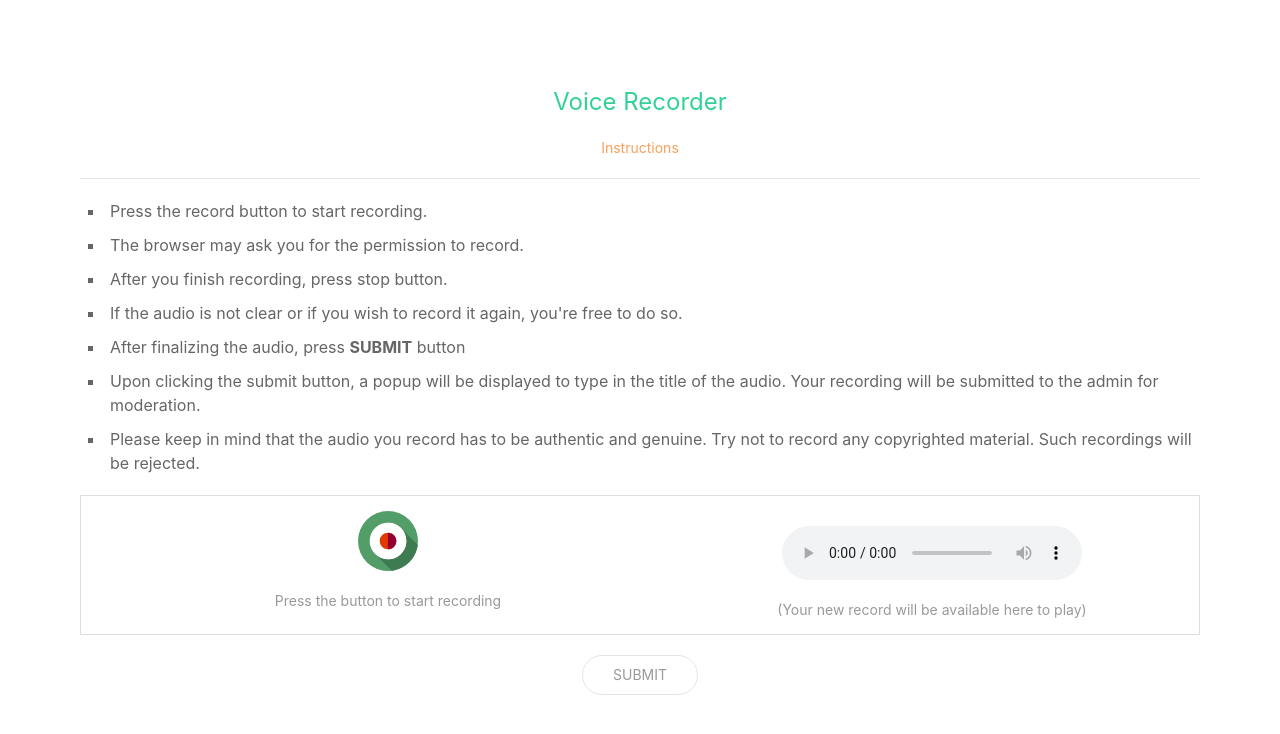
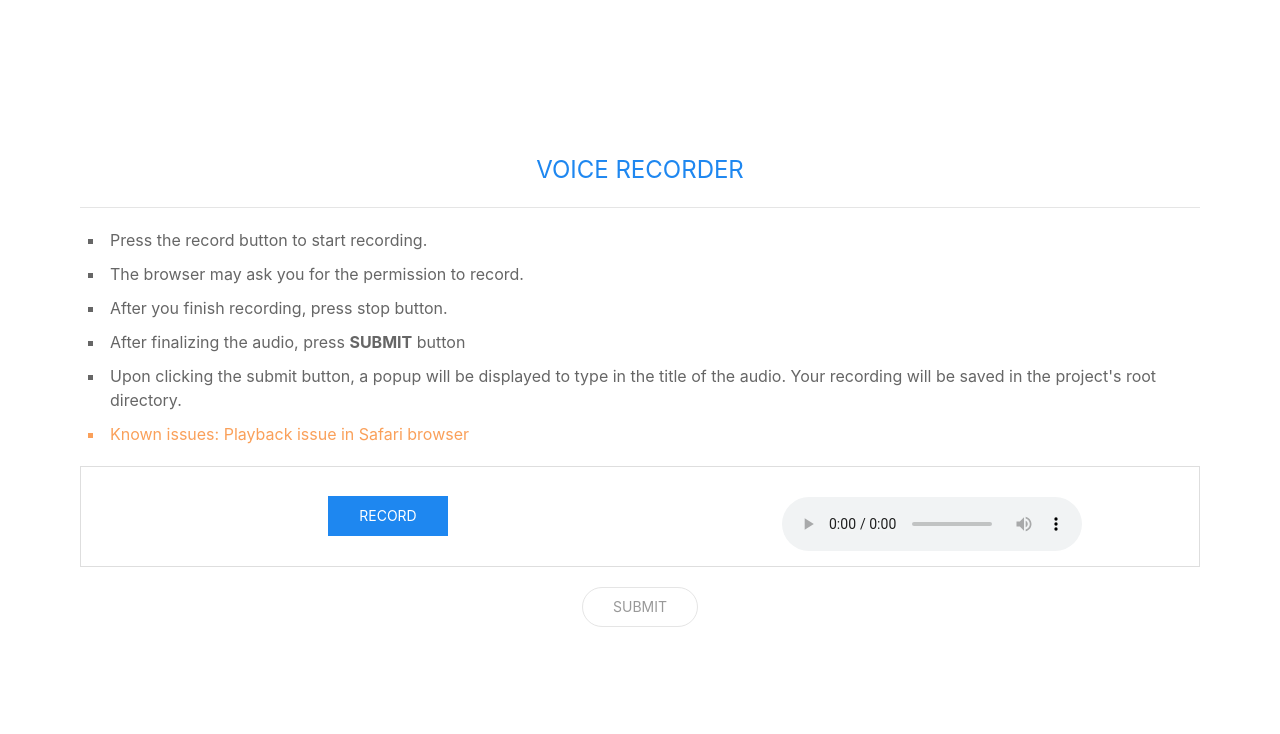
Before and after one commit to kpsaurus/django-audio-recorder, a Django app: page / in a window 1280 px wide. Shown: the top 734 px of the page. Run offline with Django 3.2, Linux system fonts and the light colour scheme; some libraries are stand-ins or nearby versions.

Commit message:
Update index.html
Template changes. Removed some instructions. Updated buttons.

```diff
--- a/main/templates/main/index.html
+++ b/main/templates/main/index.html
@@ -25,6 +25,7 @@
 
 
 
+
     </style>
 </head>
 <body>
@@ -33,38 +34,31 @@
     <div class="uk-flex uk-flex-middle uk-flex-center uk-height-1-1">
         <div>
             <div>
-                <h3 class="uk-text-center uk-text-success">Voice Recorder</h3>
-                <h6 class="uk-text-center uk-text-warning uk-margin">Instructions</h6>
+                <h3 class="uk-text-center uk-text-primary">VOICE RECORDER</h3>
                 <hr>
                 <ul class="uk-list uk-list-square">
                     <li>Press the record button to start recording.</li>
                     <li>The browser may ask you for the permission to record.</li>
                     <li>After you finish recording, press stop button.</li>
-                    <li>If the audio is not clear or if you wish to record it again, you're free to do so.</li>
                     <li>After finalizing the audio, press <b>SUBMIT</b> button</li>
                     <li>Upon clicking the submit button, a popup will be displayed to type in the title of the audio.
-                        Your recording will be submitted to the admin for moderation.
+                        Your recording will be saved in the project's root directory.
                     </li>
-                    <li>Please keep in mind that the audio you record has to be authentic and genuine. Try not to
-                        record any copyrighted material. Such recordings will be rejected.
-                    </li>
+                    <li class="uk-text-warning">Known issues: Playback issue in Safari browser</li>
                 </ul>
             </div>
             <div class="border uk-padding-small uk-grid-row-small uk-grid uk-child-width-1-2@m uk-margin-remove">
-                <div>
+                <div class="uk-flex uk-flex-center uk-flex-middle">
                     <div class="uk-text-center">
                         <div id="record-wrapper">
-                            <a id="record" uk-tooltip="Record the audio" style="width:60px;display:inline-block;">
-                                {% include "main/rec-svgrepo-com.svg" %}
+                            <a id="record" uk-tooltip="Record the audio" type="button"
+                               class="uk-button uk-button-primary">Record
                             </a>
-                            <p class="uk-text-meta uk-margin-remove-bottom">Press the button to start recording</p>
                         </div>
                         <div id="stop-wrapper" class="uk-hidden">
-                            <a class="uk-hidden" uk-tooltip="Stop recording the audio" id="stop"
-                               style="width:60px;display:inline-block;">
-                                {% include "main/stop-svgrepo-com.svg" %}
+                            <a class="uk-hidden uk-button uk-button-danger" uk-tooltip="Stop recording the audio"
+                               id="stop" type="button">Stop
                             </a>
-                            <p class="uk-text-meta uk-margin-remove-bottom">Recording...</p>
                         </div>
                     </div>
                 </div>
@@ -73,8 +67,6 @@
                         <audio id="result" controls controlsList="nodownload">
                             Your browser does not support the audio element.
                         </audio>
-                        <p class="uk-text-meta uk-margin-remove-bottom">(Your new record will be available here to
-                            play)</p>
                     </div>
                 </div>
             </div>
```
